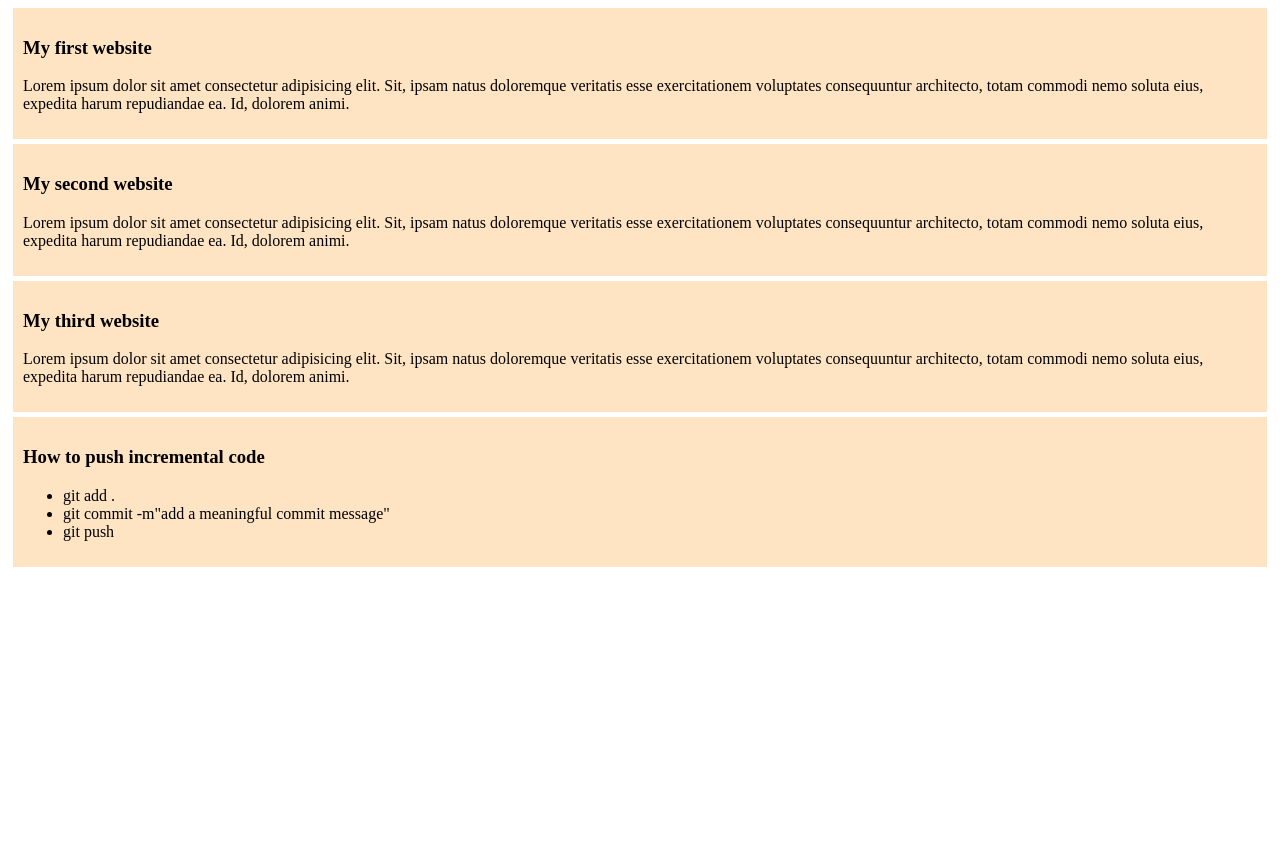
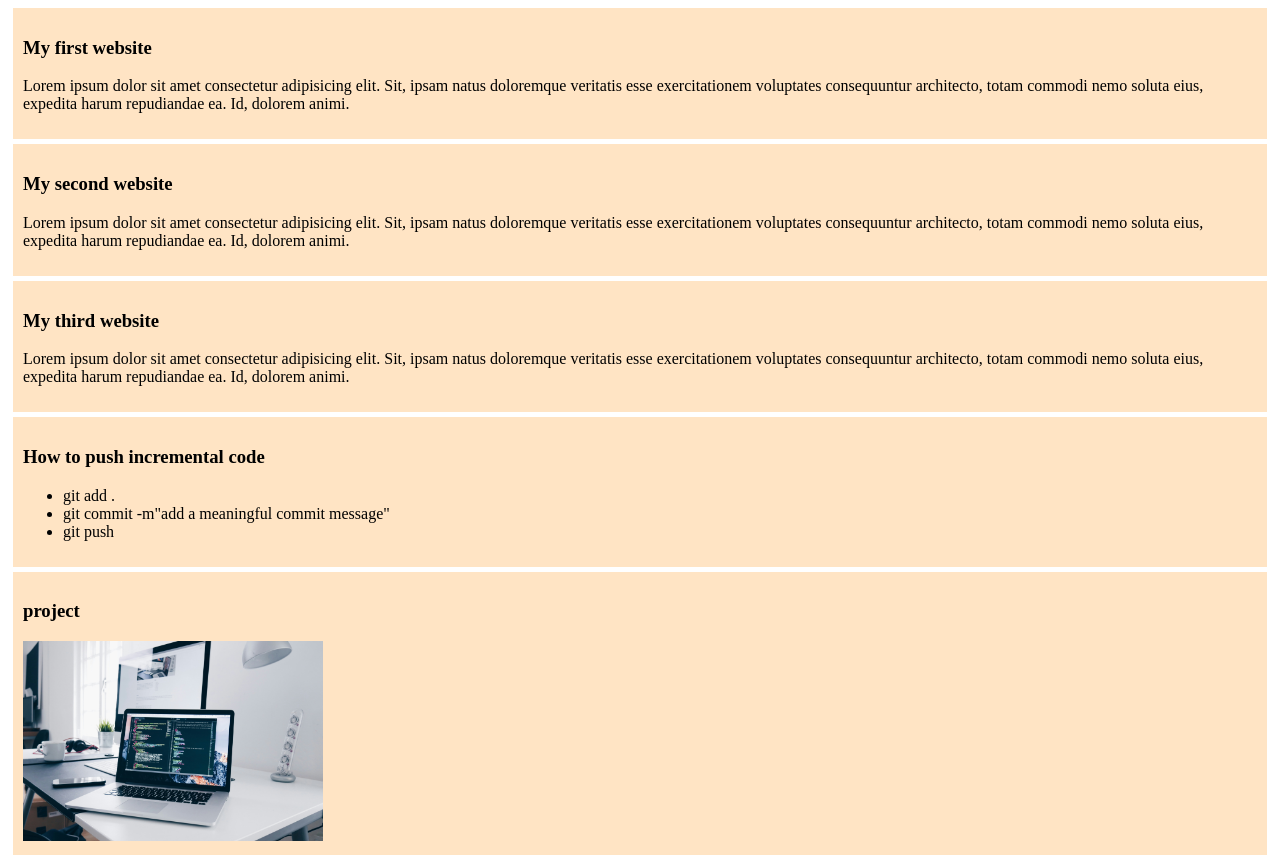
Before and after one commit to mdsifathossainr/my-simple-website, a plain HTML site: page index.html in a window 1280 px wide. Before the commit the page ends 800 px from the top, so only its background shows below. Drawn offline with Linux system fonts and the light colour scheme.

Commit message:
added a project photo

```diff
--- a/index.html
+++ b/index.html
@@ -30,5 +30,9 @@
             <li>git push</li>
         </ul>
        </div>
+       <div>
+        <h3>project </h3>
+        <img src="images/christopher-gower-m_HRfLhgABo-unsplash.jpg" alt="">
+       </div>
 </body>
 </html>
--- a/styles/blog.css
+++ b/styles/blog.css
@@ -4,3 +4,9 @@ div{
  padding:10px;
  margin:5px;
 }
+
+div img{
+
+    width:300px;
+
+}
```
Also changed, not shown: images/christopher-gower-m_HRfLhgABo-unsplash.jpg (added).
